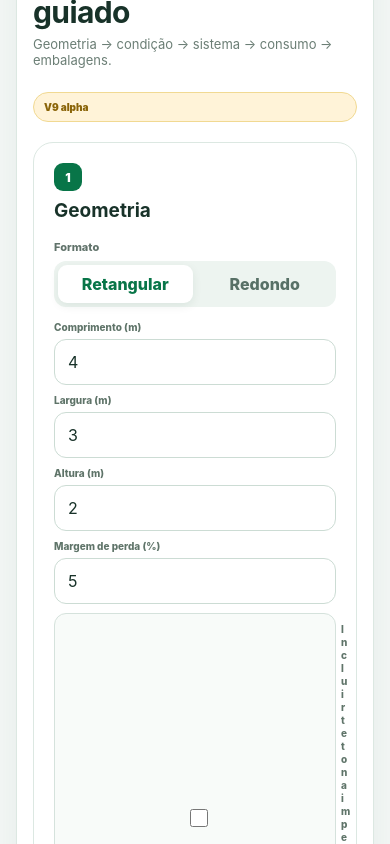
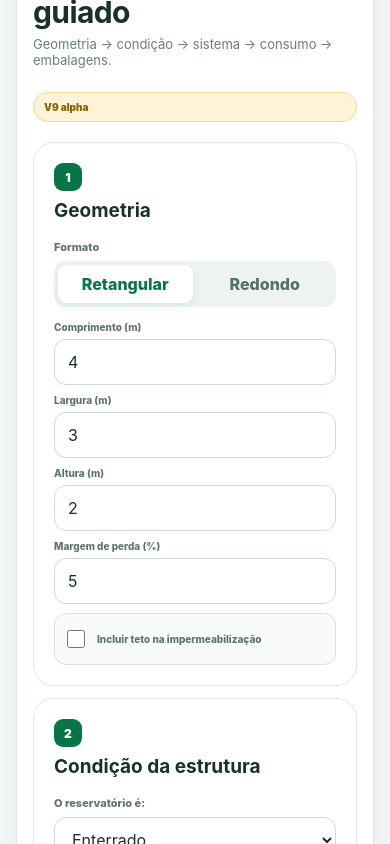
Before and after one commit to yanzinhomt18-max/impertudo-calculadora, a React (Vite) app in the folder v9/: page / in a window 390 px wide. Both pictures are taken after a click on the button "Abrir Reservatórios". Shown: the part 844-1688 px from the top of the page. Built offline with nearby package versions, Linux system fonts and the light colour scheme.

Commit message:
V9: corrige checkbox de teto no mobile

```diff
--- a/v9/src/v9-mobile.css
+++ b/v9/src/v9-mobile.css
@@ -69,10 +69,32 @@
 
   .resultActions .secondaryButton { flex: 1 1 170px; }
 
+  .checkField {
+    display: grid !important;
+    grid-template-columns: 20px minmax(0, 1fr);
+    align-items: center;
+    justify-content: stretch;
+    gap: 10px;
+    min-height: 52px;
+    height: auto;
+    padding: 10px 12px;
+  }
+
+  .checkField input {
+    width: 18px;
+    height: 18px;
+    margin: 0;
+    justify-self: start;
+  }
+
   .checkField span {
+    width: auto;
     min-width: 0;
+    margin: 0 !important;
     white-space: normal;
-    overflow-wrap: anywhere;
+    overflow-wrap: normal;
+    word-break: normal;
+    line-height: 1.3;
   }
 
   .packageTable {
```
